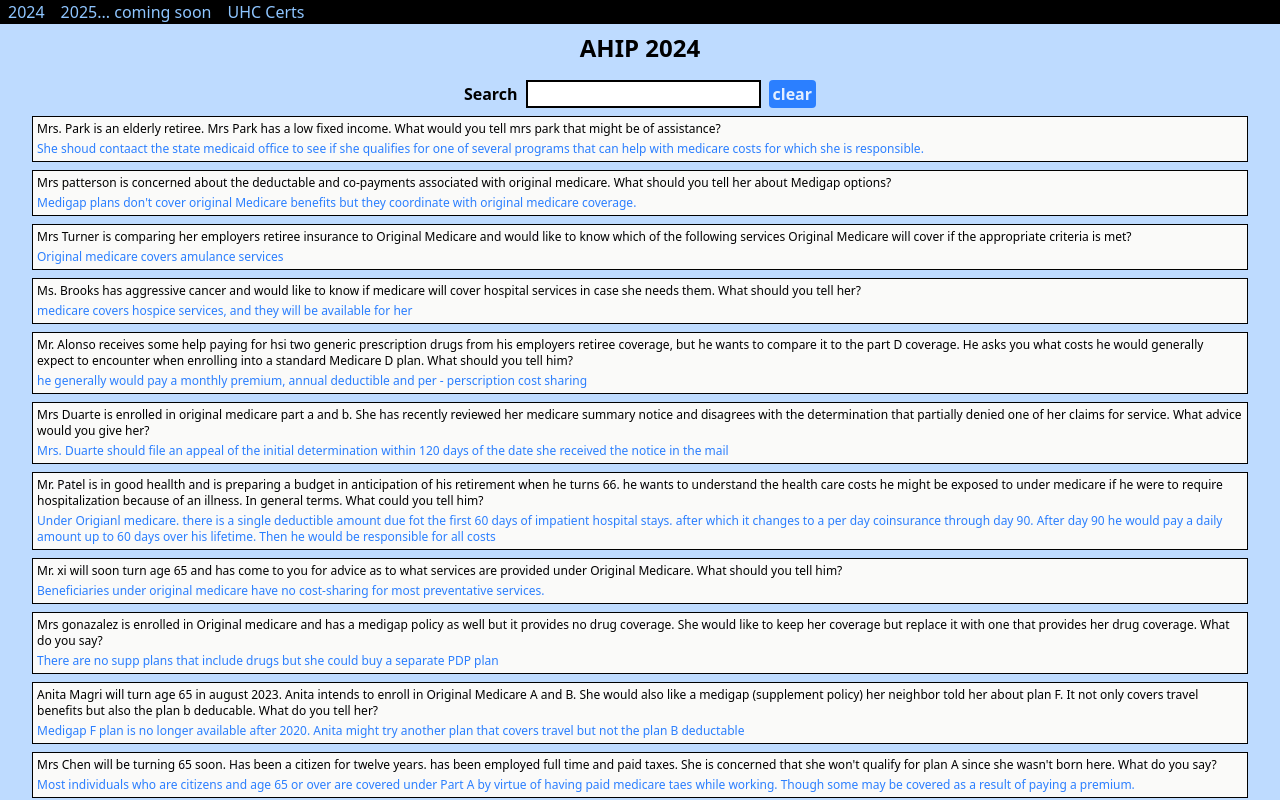
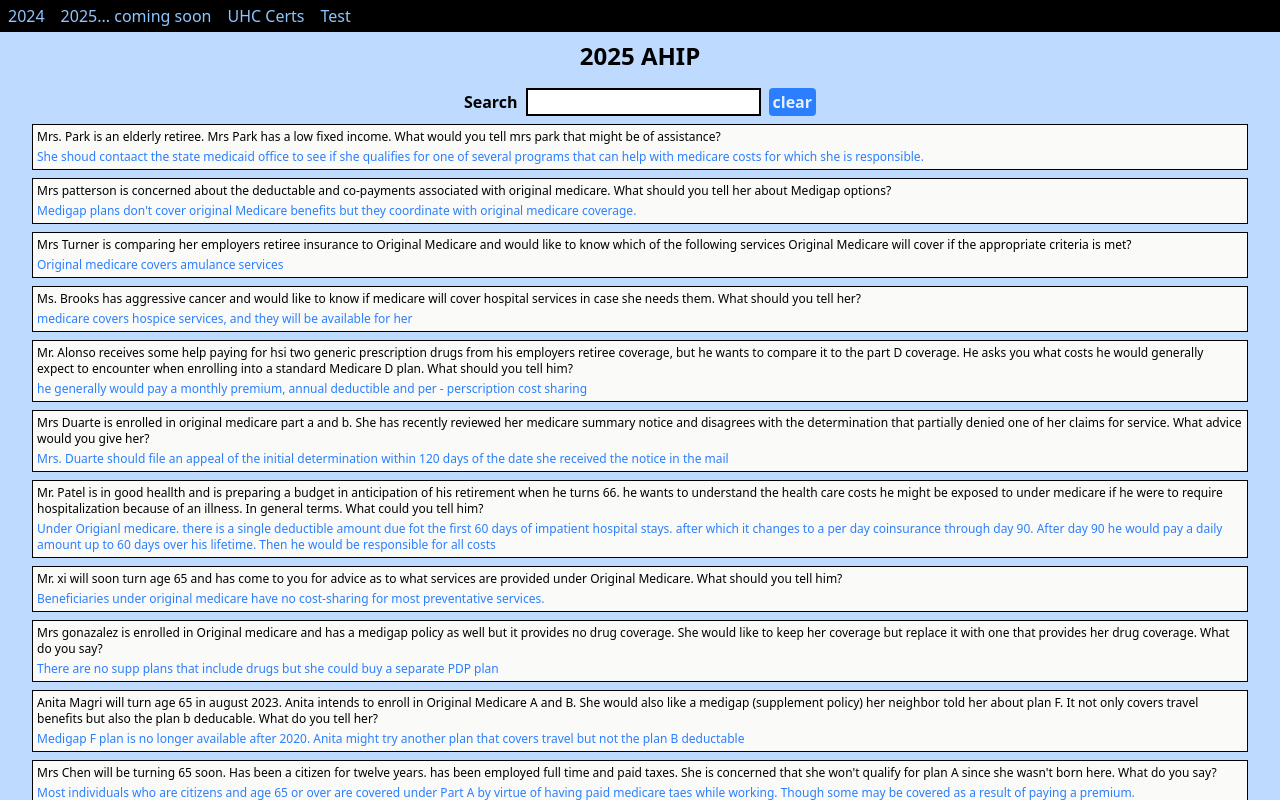
Before and after one commit to Jpatrick6420/ahip, a React (Vite) app: page / in a window 1280 px wide. Shown: the top 800 px of the page. Built offline with nearby package versions, Linux system fonts and the light colour scheme.

Commit message:
refactured search bar and title

```diff
--- a/src/App.jsx
+++ b/src/App.jsx
@@ -3,6 +3,8 @@
 import questions from "./data/medicare_parts_data";
 import Output from "./Components/Output";
 import Nav from "./Components/Nav";
+import Title from "./Components/Title";
+import SearchBar from "./Components/SearchBar";
 
 function App() {
   const [query, setQuery] = useState(questions);
@@ -23,24 +25,13 @@
     <>
       <Nav />
       <main className="px-4 lg:px-8 bg-blue-200 min-h-[100dvh]">
-        <h1 className="text-2xl text-black font-bold text-center pt-2">
-          AHIP 2024
-        </h1>
-        <div className="flex justify-center gap-2 items-center pt-4">
-          <label className="text-black font-bold">Search</label>
-          <input
-            type="text"
-            className="border-2 border-black text-black bg-white"
-            onChange={(e) => handleChange(e)}
-            value={currentQuery}
-          />
-          <button
-            className="bg-blue-500 px-1 py-0.5 rounded-sm font-bold hover:bg-blue-800"
-            onClick={clearQuery}
-          >
-            clear
-          </button>
-        </div>
+        <Title title="2025 AHIP" />
+        <SearchBar
+          handleChange={handleChange}
+          clearQuery={clearQuery}
+          currentQuery={currentQuery}
+        />
+
         <Output query={query} />
       </main>
     </>
--- a/src/Components/Nav.jsx
+++ b/src/Components/Nav.jsx
@@ -1,6 +1,6 @@
 function Nav() {
   return (
-    <nav className="bg-black pl-2">
+    <nav className="bg-black pl-2 py-1">
       <ul className="flex gap-4">
         <li className="text-blue-300 hover:text-blue-500 hover:scale-105 cursor-pointer">
           2024
@@ -11,6 +11,9 @@
         <li className="text-blue-300 hover:text-blue-500 hover:scale-105 cursor-pointer">
           UHC Certs
         </li>
+        <li className="text-blue-300 hover:text-blue-500 hover:scale-105 cursor-pointer">
+          Test
+        </li>
       </ul>
     </nav>
   );
--- /dev/null
+++ b/src/Components/SearchBar.jsx
@@ -0,0 +1,21 @@
+function SearchBar({ handleChange, clearQuery, currentQuery }) {
+  return (
+    <div className="flex justify-center gap-2 items-center pt-4">
+      <label className="text-black font-bold">Search</label>
+      <input
+        type="text"
+        className="border-2 border-black text-black bg-white"
+        onChange={(e) => handleChange(e)}
+        value={currentQuery}
+      />
+      <button
+        className="bg-blue-500 px-1 py-0.5 rounded-sm font-bold hover:bg-blue-800"
+        onClick={clearQuery}
+      >
+        clear
+      </button>
+    </div>
+  );
+}
+
+export default SearchBar;
--- /dev/null
+++ b/src/Components/Title.jsx
@@ -0,0 +1,7 @@
+function Title({ title }) {
+  return (
+    <h1 className="text-2xl text-black font-bold text-center pt-2">{title}</h1>
+  );
+}
+
+export default Title;
```
